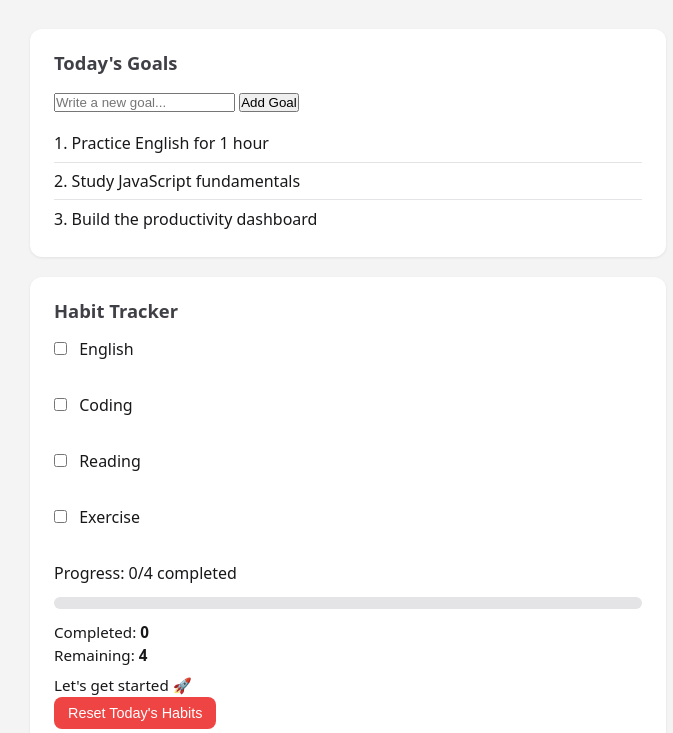
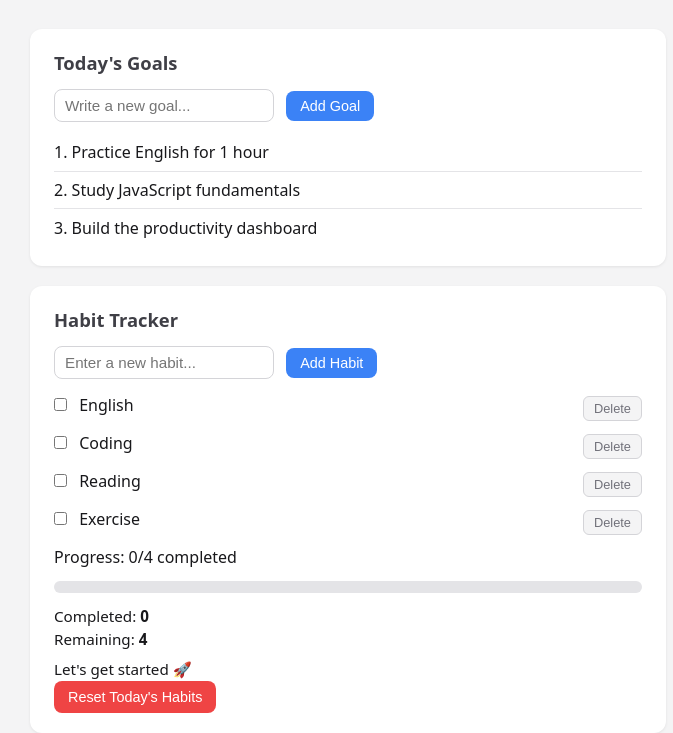
Before and after one commit to Salvatorepolise/productivity-dashboard, a plain HTML site: page index.html in a window 1280 px wide. Shown: the part 78-811 px from the top of the page, without its empty margins (292-965 px from the left). Drawn offline with Linux system fonts and the light colour scheme.

Commit message:
Day 9: add ability to create and delete habits

```diff
--- a/index.html
+++ b/index.html
@@ -26,6 +26,15 @@
     <!-- HABITS -->
     <section>
       <h2>Habit Tracker</h2>
+
+      <div style="margin-bottom: 14px">
+        <input
+          type="text"
+          id="new-habit-input"
+          placeholder="Enter a new habit..."
+        />
+        <button id="add-habit-btn">Add Habit</button>
+      </div>
 
       <div id="habits"></div>
 
@@ -81,7 +90,7 @@
     <!-- FOOTER -->
     <section>
       <p style="margin: 0; color: #71717a; font-size: 0.9rem">
-        Day 8 · September 10, 2026 · MRR: $0
+        Day 9 · September 11, 2026 · MRR: $0
       </p>
     </section>
 
--- a/script.js
+++ b/script.js
@@ -53,18 +53,68 @@ function renderHabits() {
   container.innerHTML = "";
 
   habitsData.forEach((habit) => {
+    const wrapper = document.createElement("div");
+    wrapper.style.display = "flex";
+    wrapper.style.alignItems = "center";
+    wrapper.style.marginBottom = "6px";
+    wrapper.style.gap = "8px";
+
     const label = document.createElement("label");
+    label.style.flex = "1";
+    label.style.cursor = "pointer";
+
     const checkbox = document.createElement("input");
     checkbox.type = "checkbox";
     checkbox.checked = habit.completed;
-
     checkbox.addEventListener("change", () => updateHabit(habit.id));
 
     label.appendChild(checkbox);
     label.appendChild(document.createTextNode(" " + habit.name));
-    container.appendChild(label);
-    container.appendChild(document.createElement("br"));
+
+    // Bottone Delete
+    const deleteBtn = document.createElement("button");
+    deleteBtn.textContent = "Delete";
+    deleteBtn.className = "delete-habit-btn";
+    deleteBtn.addEventListener("click", () => deleteHabit(habit.id));
+
+    wrapper.appendChild(label);
+    wrapper.appendChild(deleteBtn);
+    container.appendChild(wrapper);
   });
+}
+
+function addHabit() {
+  const input = document.getElementById("new-habit-input");
+  const name = input.value.trim();
+
+  if (!name) return;
+
+  const id = name.toLowerCase().replace(/\s+/g, "-");
+
+  const exists = habitsData.some((h) => h.id === id);
+  if (exists) {
+    input.value = "";
+    return;
+  }
+
+  const newHabit = {
+    id: id,
+    name: name,
+    completed: false,
+  };
+
+  habitsData.push(newHabit);
+  saveHabits();
+  renderHabits();
+  updateProgress();
+  input.value = "";
+}
+
+function deleteHabit(id) {
+  habitsData = habitsData.filter((habit) => habit.id !== id);
+  saveHabits();
+  renderHabits();
+  updateProgress();
 }
 
 function updateHabit(id) {
@@ -82,18 +132,15 @@ function updateProgress() {
   const remaining = total - completed;
   const percentage = total === 0 ? 0 : (completed / total) * 100;
 
-  // Progress text + bar
   document.getElementById("progress-text").textContent =
     `Progress: ${completed}/${total} completed`;
 
   const bar = document.getElementById("habits-progress-bar");
   if (bar) bar.style.width = percentage + "%";
 
-  // Analytics
   document.getElementById("completed-count").textContent = completed;
   document.getElementById("remaining-count").textContent = remaining;
 
-  // Dynamic message
   const messageEl = document.getElementById("habit-message");
   if (percentage === 0) {
     messageEl.textContent = "Let's get started 🚀";
@@ -113,6 +160,10 @@ function resetHabits() {
   updateProgress();
 }
 
+document.getElementById("add-habit-btn").addEventListener("click", addHabit);
+document.getElementById("new-habit-input").addEventListener("keypress", (e) => {
+  if (e.key === "Enter") addHabit();
+});
 document
   .getElementById("reset-habits-btn")
   .addEventListener("click", resetHabits);
--- a/style.css
+++ b/style.css
@@ -104,3 +104,70 @@ textarea:focus {
 #reset-habits-btn:hover {
   background-color: #dc2626;
 }
+
+#new-habit-input {
+  padding: 7px 10px;
+  border: 1px solid #d4d4d8;
+  border-radius: 8px;
+  font-size: 0.95rem;
+  width: 220px;
+  margin-right: 8px;
+}
+
+#add-habit-btn {
+  padding: 7px 14px;
+  background-color: #3b82f6;
+  color: white;
+  border: none;
+  border-radius: 8px;
+  cursor: pointer;
+  font-size: 0.9rem;
+}
+
+#add-habit-btn:hover {
+  background-color: #2563eb;
+}
+
+.delete-habit-btn {
+  padding: 4px 10px;
+  background-color: #f4f4f5;
+  border: 1px solid #d4d4d8;
+  border-radius: 6px;
+  cursor: pointer;
+  font-size: 0.8rem;
+  color: #71717a;
+}
+
+.delete-habit-btn:hover {
+  background-color: #fee2e2;
+  color: #dc2626;
+  border-color: #fca5a5;
+}
+
+#new-goal-input {
+  padding: 7px 10px;
+  border: 1px solid #d4d4d8;
+  border-radius: 8px;
+  font-size: 0.95rem;
+  width: 220px;
+  margin-right: 8px;
+}
+
+#new-goal-input:focus {
+  outline: none;
+  border-color: #3b82f6;
+}
+
+#add-goal-btn {
+  padding: 7px 14px;
+  background-color: #3b82f6;
+  color: white;
+  border: none;
+  border-radius: 8px;
+  cursor: pointer;
+  font-size: 0.9rem;
+}
+
+#add-goal-btn:hover {
+  background-color: #2563eb;
+}
```
